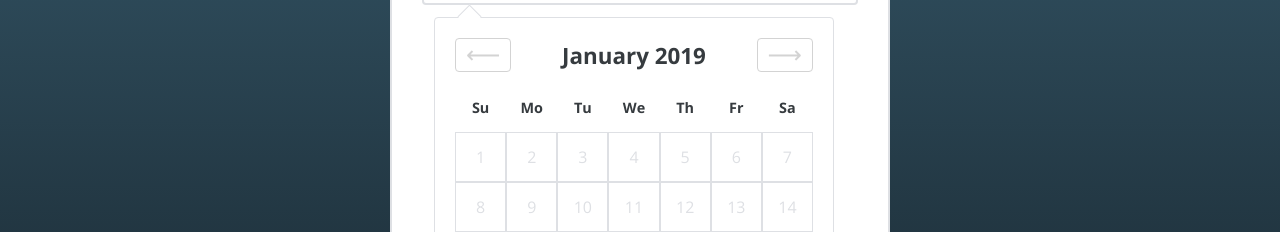
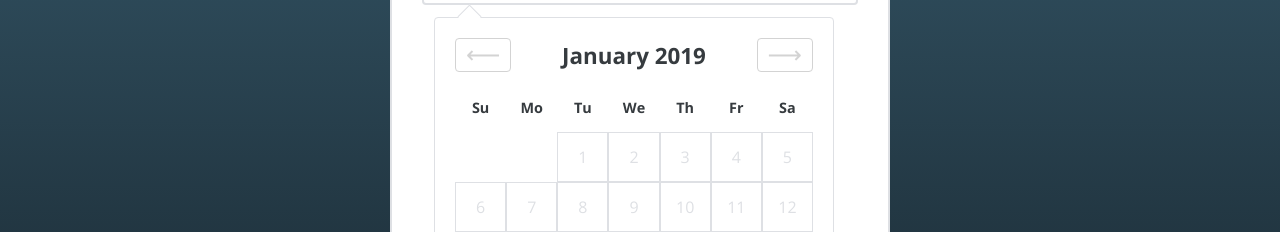
Before and after one commit to Swor71/Calendar, a React (Create React App) app: page / in a window 1280 px wide. Shown: the part 306-538 px from the top of the page. Built offline with nearby package versions, Linux system fonts and the light colour scheme.

Commit message:
Add rendering current month

```diff
--- a/src/components/CalendarComponent/CalendarBody/CalendarBody.css
+++ b/src/components/CalendarComponent/CalendarBody/CalendarBody.css
@@ -18,6 +18,10 @@
   font-weight: bold;
 }
 
+.emptyday {
+  background-color: transparent;
+}
+
 .day {
   border: 1px solid #dee0e4;
   color: #dee0e4;
--- a/src/components/CalendarComponent/CalendarBody/CalendarBody.jsx
+++ b/src/components/CalendarComponent/CalendarBody/CalendarBody.jsx
@@ -1,18 +1,26 @@
 import React, { PureComponent } from 'react';
-import { daysArr, numberOfDaysInMonth, year, month } from '../../../utils/dateFormats';
+import PropTypes from 'prop-types';
 
 import './CalendarBody.css';
 
 class CalendarBody extends PureComponent {
+  static propTypes = {
+    daysArr: PropTypes.array,
+    arr: PropTypes.array,
+    emptyBlocks: PropTypes.array,
+  }
+
+  static defaultProps = {
+    daysArr: [],
+    arr: [],
+  }
+
   render() {
-    const amountOfDays = numberOfDaysInMonth(year, month);
-    let arr = [];
-    for (let i = 1; i <= amountOfDays; i++) {
-      arr.push(i);
-    }
+    const { daysArr, arr, emptyBlocks } = this.props;
     return (
       <div className='calendar-body__wrapper'>
         {daysArr.map((day, index) => <div className='weekday' key={index} >{day}</div>)}
+        {emptyBlocks.map((block) => <div className="emptyday" key={block}></div>)}
         {arr.map((day, index) => <div className='day' key={index} value={day} >{day}</div>)}
       </div>
     );
--- a/src/components/CalendarComponent/CalendarComponent.jsx
+++ b/src/components/CalendarComponent/CalendarComponent.jsx
@@ -3,14 +3,27 @@ import CalendarNav from './CalendarNav/CalendarNav';
 import CalendarBody from './CalendarBody/CalendarBody';
 import CalendarFooter from './CalendarFooter/CalendarFooter';
 
+import { daysArr, monthsArr, month, year, numberOfDaysInMonth, firstDayOfMonth } from '../../utils/dateFormats';
+
 import './CalendarComponent.css';
 
 class CalendarComponent extends PureComponent {
+
   render() {
+    const amountOfDays = numberOfDaysInMonth(year, month);
+    const startOfMonth = firstDayOfMonth(year, month);
+    let arr = [];
+    let emptyBlocks = [];
+    for (let i = 0; i <= startOfMonth; i++) {
+      emptyBlocks.push(i);
+    }
+    for (let i = 1; i <= amountOfDays; i++) {
+      arr.push(i);
+    }
     return (
       <div className='calendar-component__wrapper'>
-        <CalendarNav />
-        <CalendarBody />
+        <CalendarNav date={`${monthsArr[month]} ${year}`} />
+        <CalendarBody arr={arr} daysArr={daysArr} emptyBlocks={emptyBlocks} />
         <CalendarFooter />
       </div>
     );
--- a/src/components/CalendarComponent/CalendarNav/CalendarNav.jsx
+++ b/src/components/CalendarComponent/CalendarNav/CalendarNav.jsx
@@ -1,14 +1,19 @@
 import React, { PureComponent } from 'react';
-import { monthsArr, month, year } from '../../../utils/dateFormats';
+import PropTypes from 'prop-types';
 
 import './CalendarNav.css';
 
 class CalendarNav extends PureComponent {
+  static propTypes = {
+    date: PropTypes.string,
+  }
+
   render() {
+    const { date } = this.props;
     return (
       <div className="calendar-nav__wrapper">
         <button className="calendar-nav__btn--arrow-left">⟵</button>
-        <span className="calendar-nav__date">{`${monthsArr[month]} ${year}`}</span>
+        <span className="calendar-nav__date">{date}</span>
         <button className="calendar-nav__btn--arrow-right">⟶</button>
       </div>
     );
```
